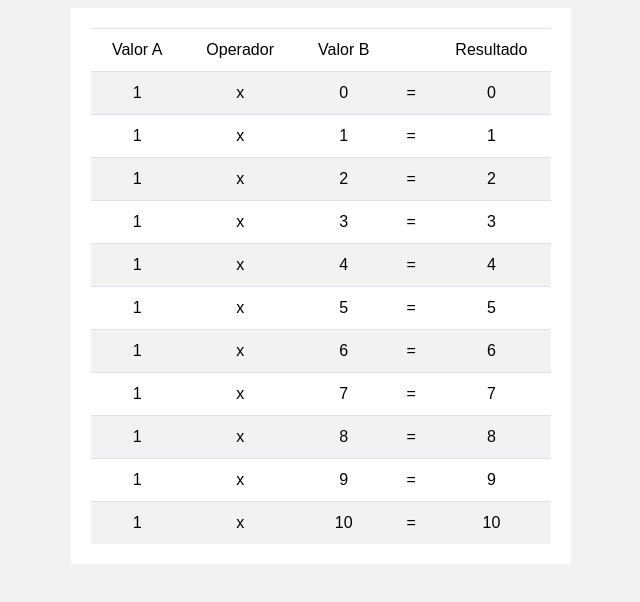
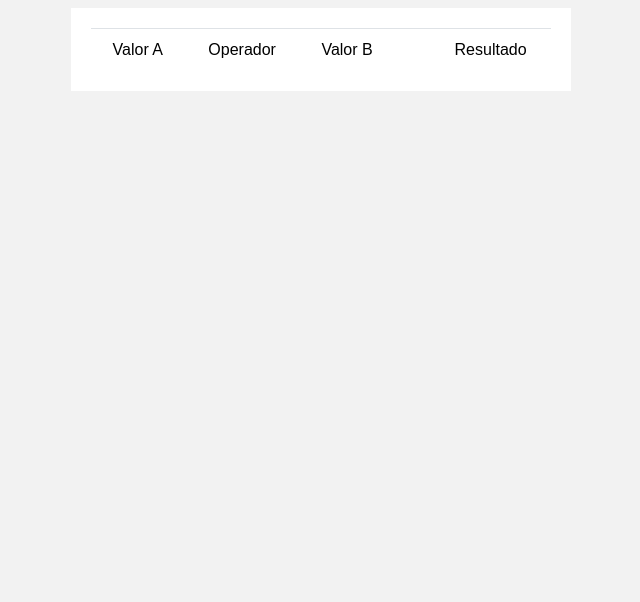
Before and after one commit to alqlima/tabuada, a plain HTML site: page index.html in a window 1280 px wide. Shown: the whole page, without its empty margins (319-959 px from the left). Drawn offline with Linux system fonts and the light colour scheme.

Commit message:
Update index.html
added the id to the table tag and insert the script tag

```diff
--- a/index.html
+++ b/index.html
@@ -8,7 +8,7 @@
 </head>
 <body>
 	<div class="content-tabuada">
-		<table>
+		<table id="tabuada">
 			<thead>
 				<tr>
 					<td>Valor A</td>
@@ -18,88 +18,11 @@
 					<td>Resultado</td>
 				</tr>
 			</thead>
-			<tbody>
-				<tr>
-					<td>1</td>
-					<td>x</td>
-					<td>0</td>
-					<td>=</td>
-					<td>0</td>
-				</tr>
-				<tr>
-					<td>1</td>
-					<td>x</td>
-					<td>1</td>
-					<td>=</td>
-					<td>1</td>
-				</tr>
-				<tr>
-					<td>1</td>
-					<td>x</td>
-					<td>2</td>
-					<td>=</td>
-					<td>2</td>
-				</tr>
-				<tr>
-					<td>1</td>
-					<td>x</td>
-					<td>3</td>
-					<td>=</td>
-					<td>3</td>
-				</tr>
-				<tr>
-					<td>1</td>
-					<td>x</td>
-					<td>4</td>
-					<td>=</td>
-					<td>4</td>
-				</tr>
-				<tr>
-					<td>1</td>
-					<td>x</td>
-					<td>5</td>
-					<td>=</td>
-					<td>5</td>
-				</tr>
-				<tr>
-					<td>1</td>
-					<td>x</td>
-					<td>6</td>
-					<td>=</td>
-					<td>6</td>
-				</tr>
-				<tr>
-					<td>1</td>
-					<td>x</td>
-					<td>7</td>
-					<td>=</td>
-					<td>7</td>
-				</tr>
-				<tr>
-					<td>1</td>
-					<td>x</td>
-					<td>8</td>
-					<td>=</td>
-					<td>8</td>
-				</tr>
-				<tr>
-					<td>1</td>
-					<td>x</td>
-					<td>9</td>
-					<td>=</td>
-					<td>9</td>
-				</tr>
-				<tr>
-					<td>1</td>
-					<td>x</td>
-					<td>10</td>
-					<td>=</td>
-					<td>10</td>
-				</tr>
-			</tbody>
+			<tbody></tbody>
 
 		</table>
 	</div>
+	<script src="assets/js/script.js></script>
 </body>
 
 </html>
```
